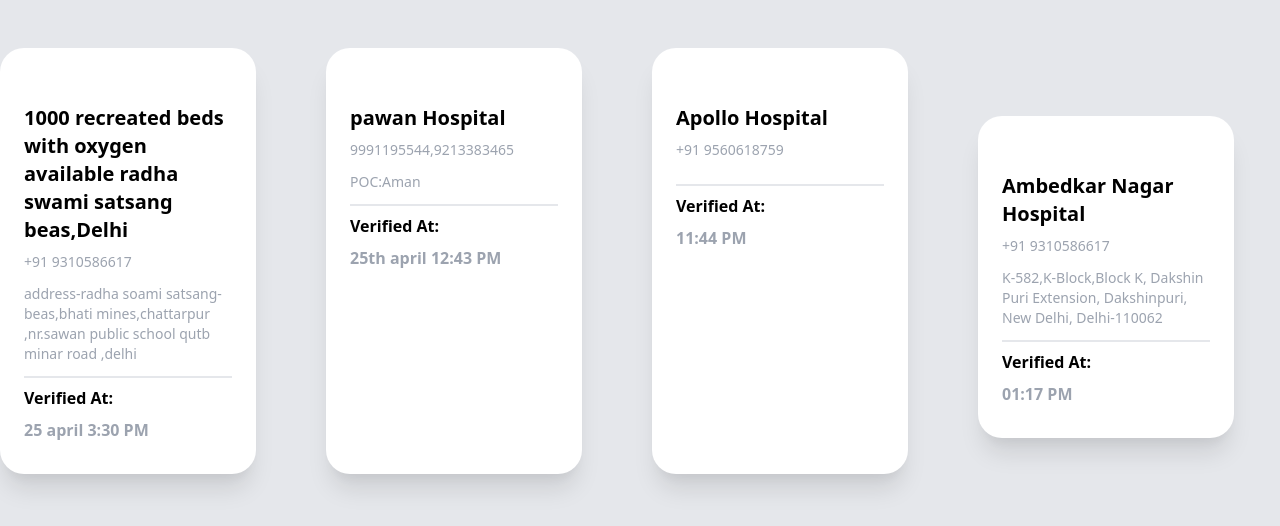
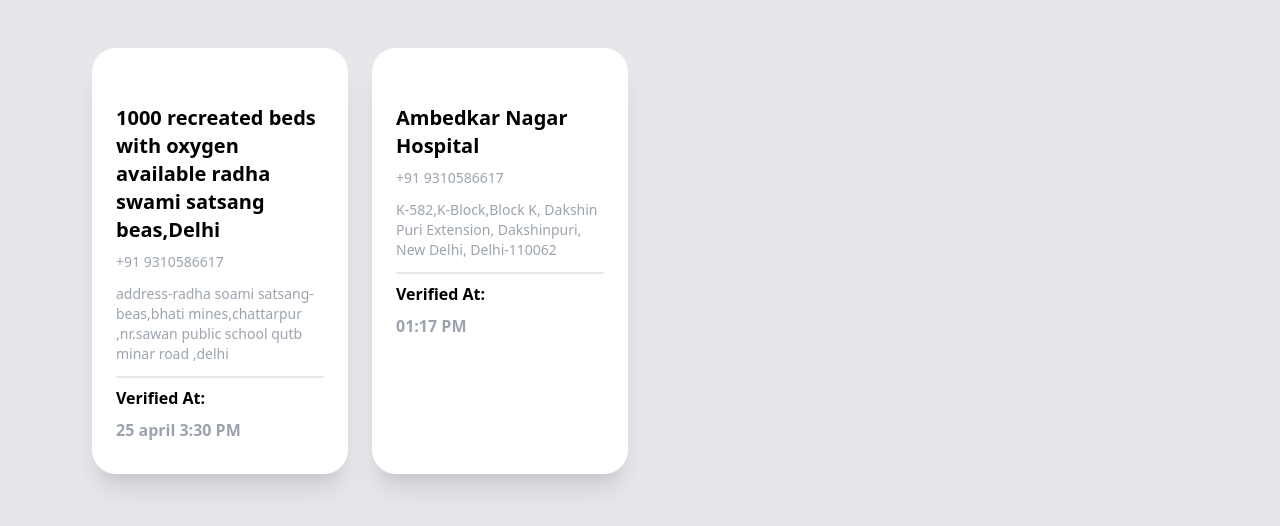
Before and after one commit to sharmadevanshi147/covid-19.io, a plain HTML site: page hospitalbeds.html in a window 1280 px wide. Drawn offline with nearby package versions, Linux system fonts and the light colour scheme.

Commit message:
refined by ashish
refined by ashish

```diff
--- a/hospitalbeds.html
+++ b/hospitalbeds.html
@@ -42,63 +42,10 @@
         <!-- 1 card ended -->
 
 
-         <!-- 2 card -->
-        <div class="relative bg-white py-6 px-6 rounded-3xl w-64 my-4 shadow-xl">
 
-            <div class="mt-8">
-                <p class="text-xl font-semibold my-2">pawan Hospital</p>
-                <div class="flex space-x-2 text-gray-400 text-sm">
-                  <p>9991195544,9213383465</p>
-                </div>
-                <div class="flex space-x-2 text-gray-400 text-sm my-3">
-                    <!-- svg  -->
 
-                     <p>POC:Aman </p>
-                </div>
-                <div class="border-t-2"></div>
 
-                <div class="flex justify-between">
-
-                     <div class="my-2">
-                        <p class="font-semibold text-base mb-2">Verified At:</p>
-                        <div class="text-base text-gray-400 font-semibold">
-                            <p>25th april 12:43 PM</p>
-                        </div>
-                    </div>
-                </div>
-            </div>
-        </div>
-        <!-- 2 card ended -->
-<!-- 3 card -->
-        <div class="relative bg-white py-6 px-6 rounded-3xl w-64 my-4 shadow-xl">
-
-            <div class="mt-8">
-                <p class="text-xl font-semibold my-2">Apollo Hospital</p>
-                <div class="flex space-x-2 text-gray-400 text-sm">
-                  <p>+91 9560618759</p>
-                </div>
-                <div class="flex space-x-2 text-gray-400 text-sm my-3">
-                    <!-- svg  -->
-
-                </div>
-                <div class="border-t-2"></div>
-
-                <div class="flex justify-between">
-
-                     <div class="my-2">
-                        <p class="font-semibold text-base mb-2">Verified At:</p>
-                        <div class="text-base text-gray-400 font-semibold">
-                            <p>11:44 PM</p>
-                        </div>
-                    </div>
-                </div>
-            </div>
-        </div>
-        <!-- 3 card ended -->
-        <!-- component -->
-<div  class="flex items-center mt-8 justify-center">
-    <div class="grid grid-cols-1 gap-6 sm:grid-cols-2 md:grid-cols-2 lg:grid-cols-4 xl:grid-cols-4">
-        <!-- 4 card -->
+        <!-- 2 card -->
         <div class="relative bg-white py-6 px-6 rounded-3xl w-64 my-4 shadow-xl">
 
             <div class="mt-8">
@@ -124,7 +71,7 @@
                 </div>
             </div>
         </div>
-        <!-- 4 card ended -->
+        <!-- 2 card ended -->
 
 
     </div>
```
Also changed, not shown: oxygen.html (+1 -1 lines), 1 other file.
